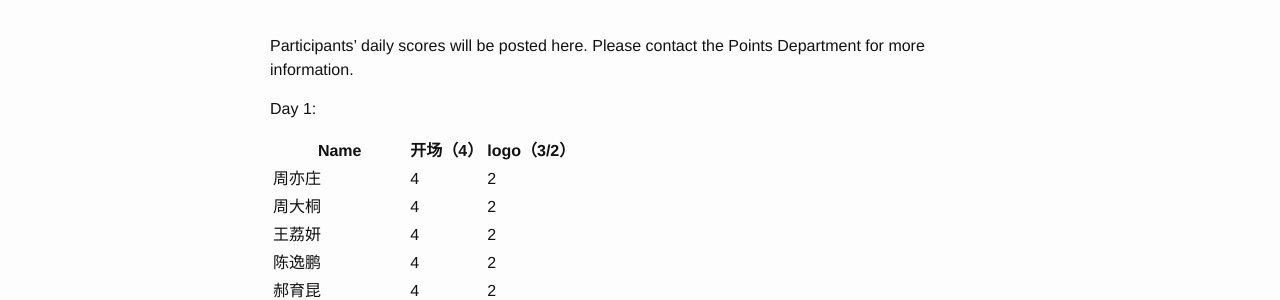
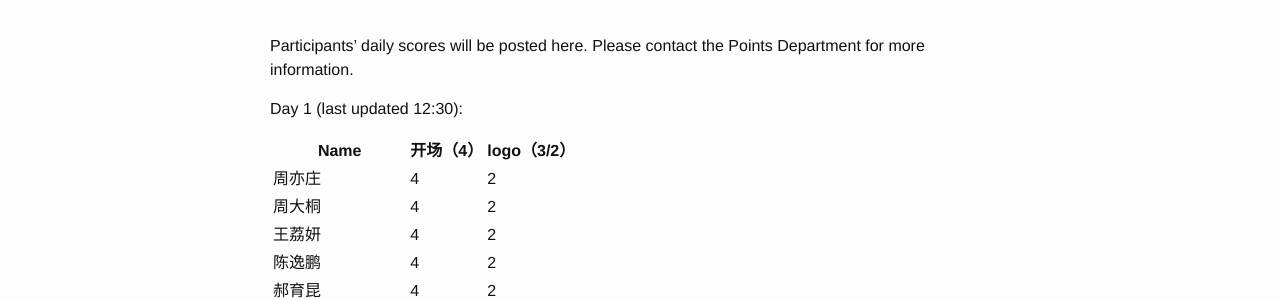
Before and after one commit to alimbeko2/alimbeko2.github.io, a Jekyll site: the page built from Points.md, in a window 1280 px wide. Shown: the part 130-430 px from the top of the page. Built offline with Jekyll 4.4.1, drawn with Linux system fonts in a browser that asks for light colours.

Commit message:
Update Points.md

```diff
--- a/Points.md
+++ b/Points.md
@@ -6,7 +6,7 @@ permalink: /scores/
 
 Participants' daily scores will be posted here. Please contact the Points Department for more information.
 
-Day 1:
+Day 1 (last updated 12:30):
 
 |Name|开场（4）|logo（3/2）
 |---|---|---|
```
